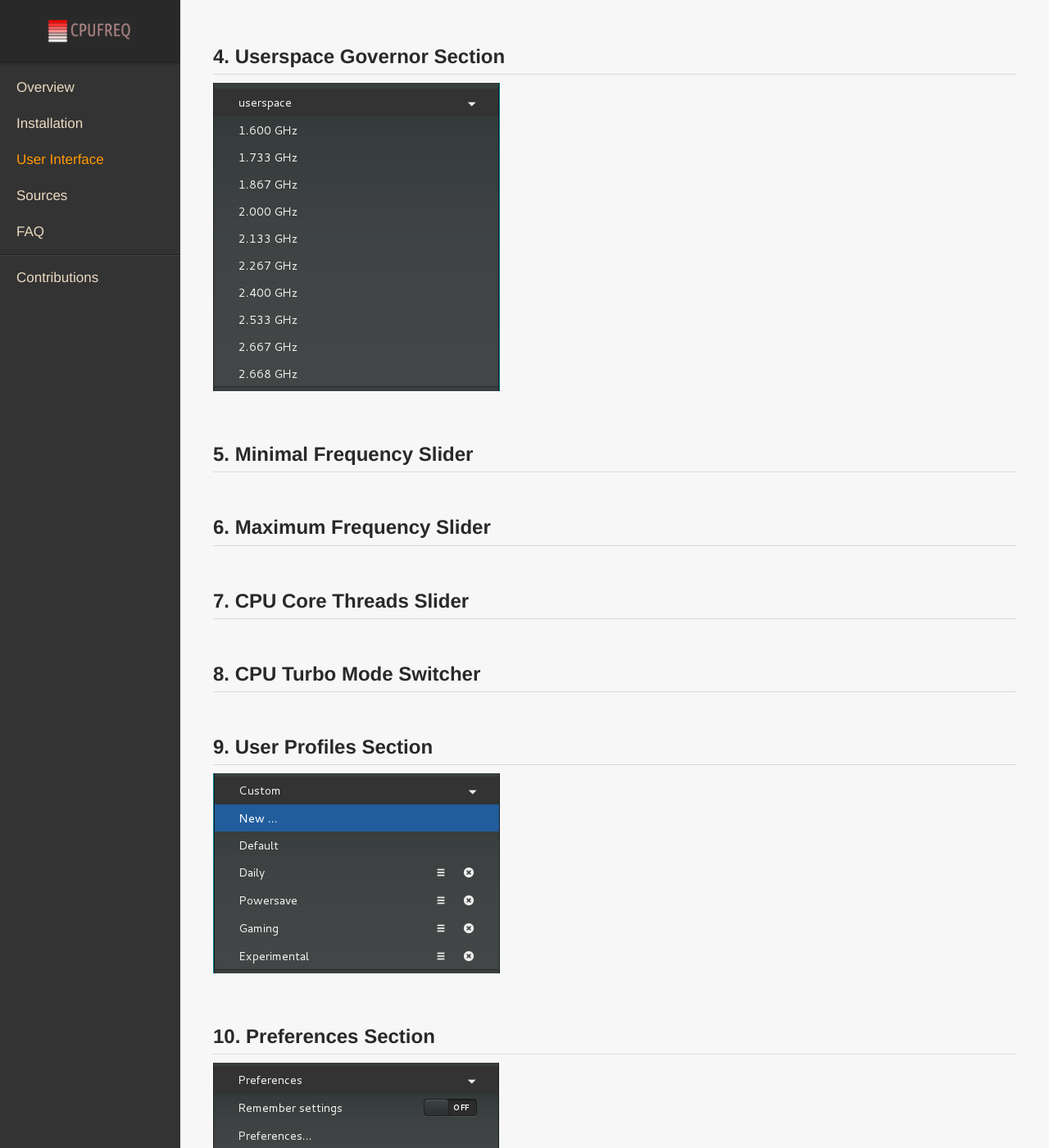
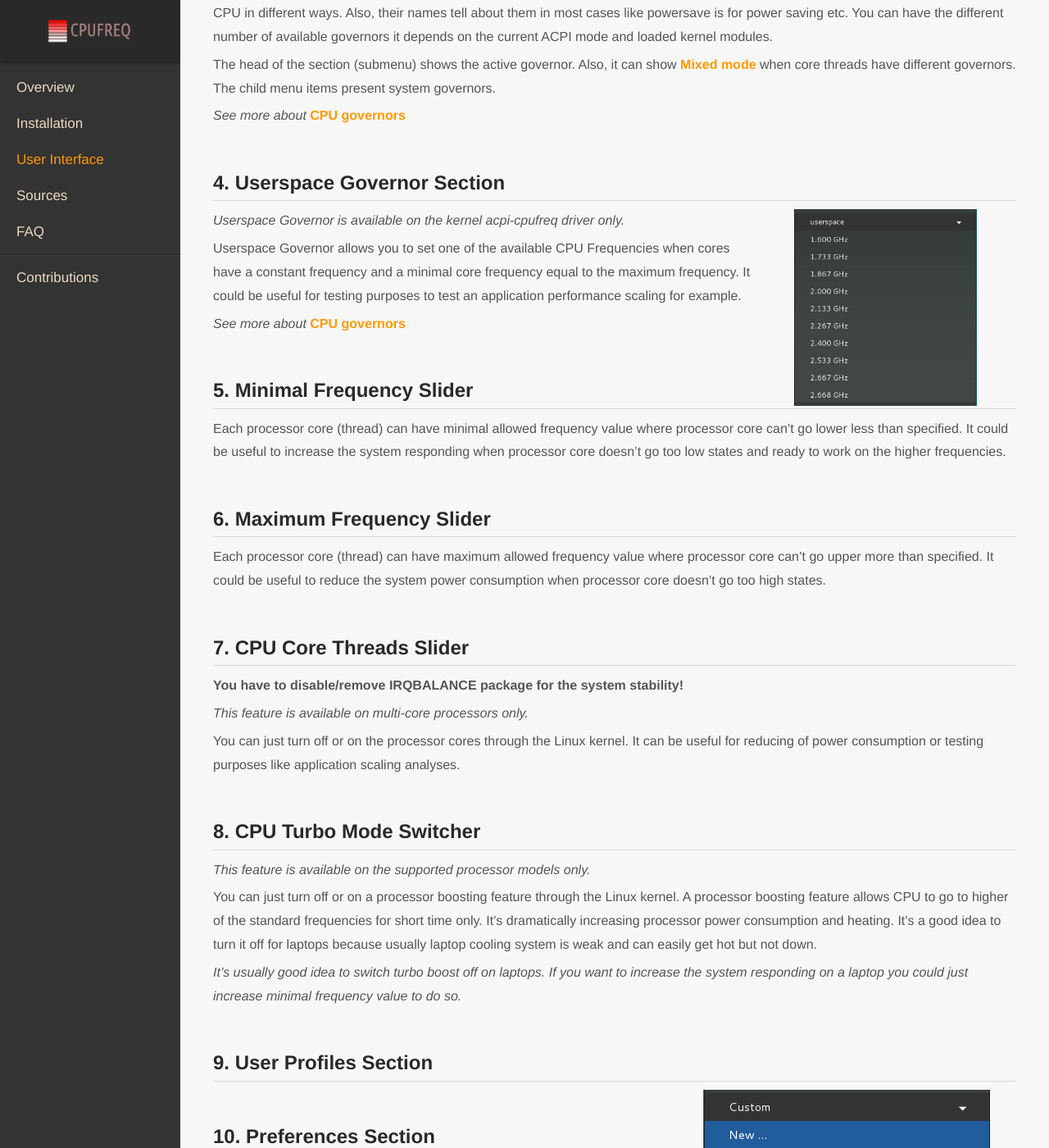
Before and after one commit to konkor/cpufreq, a Jekyll site: the page built from docs/frontend.md, in a window 1280 px wide and 1400 px high, scrolled down 2571 px. Shown: the whole window at 82% size. Built offline with Jekyll 4.4.1, drawn with Linux system fonts in a browser that asks for light colours; some of the changed text lies outside the part shown.

Commit message:
Update UI docs

```diff
--- a/docs/frontend.md
+++ b/docs/frontend.md
@@ -26,7 +26,7 @@ The Frequency Indicator shows the current maximum CPU frequency on the active CP
 
 The default frequency monitoring interval can be changed in the _Preferences_ window.
 
-_IMPORTANT: frequency monitoring doesn't require a lot system resources but It'd be nice to not go to the very low values. **It's milliseconds (1000 times per second)** Otherwise your system could be busy by the monitoring only or even have a bugs. I recommend you open the system monitor and check `cpufreq-service` process when you are changing the settings to see the service loading. You can check system journal for fail messages._
+_IMPORTANT: frequency monitoring doesn't require a lot of system resources but It'd be nice to not go to the very low values. **It's milliseconds (1000 times per second)** Otherwise, your system could be busy with the monitoring only or even have bugs. I recommend you open the system monitor and check `cpufreq-service` process when you are changing the settings to see the service loading. You can check system journal for fail messages._
 
 ## 2. Info Panel
 
@@ -36,41 +36,70 @@ _IMPORTANT: frequency monitoring doesn't require a lot system resources but It'd
 2. 😐 **WARNING** the extension detected some minor issues like **IRQBALANCE DETECTED** or **SYSTEM BUSY**.
 3. ☹ **CRITICAL** the extension found some critical issues like **SYSTEM OVERLOAD**, **CPU THROTTLE**,  **THROTTLE SPEED**.
 
-_**TODO** THERMAL THROTTLE_
+_See more here:_ [System Status Messages](#system-status-messages)
 
 ### CPU Model Name
 Here is all clear. It shows an information about the CPU Model Name.
 ### OS Release information
-Here is the Linux Distribution Name and the short major kernel version.
+Here are the Linux Distribution Name and the short major kernel version.
 ### Loading Indicator
-It shows percentage of the system loading for the last minute activity and a symbolic presentation of it. Every full circle represents 100% of the core loading.
+It shows a percentage of the system loading for the last minute activity and a symbolic presentation of it. Every full circle represents 100% of the core loading.
 
-_**TODO** loading_
+_See more here:_ [What is CPU loading in Linux?]({{ "/faq/#what-is-cpu-loading-in-linux" | relative_url }})
 ### System Status Messages
 They are trying to make your attention to some issues on your system. The extension's checking for the several issues.
 1. **CPU Loading issues** _(See the [Loading Indicator](#loading-indicator) section...)_
 2. **THERMAL THROTTLE issues** Here is two message types:
 * **CPU THROTTLE** shows what is your CPU had a critical temperature and some core threads went off for the _COUNT OF MISSED CPU CYCLES_.
 * **THROTTLE SPEED** shows CPU has _critical temperature_ **right now** and shows _NUMBER MISSING CPU CYCLES_ per second.
-_**TODO** CPU THERMAL THROTTLE_
-3. **IRQBALANCE DETECTED** _irqbalance_ package can affect the system stability and power usage. It's important, especially, for mobile devices in the first place but it affect all devices and can reduce the battery life or system devices lifetime.
+_See more here:_ [What is CPU thermal throttle?]({{ "/faq/#what-is-cpu-thermal-throttle" | relative_url }})
+3. **IRQBALANCE DETECTED** _irqbalance_ package can affect the system stability and power usage. It's important, especially, for mobile devices in the first place but it affects all devices and can reduce the battery life or system devices lifetime.
 4. **Governors** You can see the information about governors if there is a **mixed mode** when different CPU could have different active governors.
 
 _See discussion on GitHub about_ [the issue](https://github.com/konkor/cpufreq/issues/48)
 
 ## 3. CPU Governors Section
 ![]({{ "/assets/images/governors.png" | relative_url }})
+Here is you can select an available CPU governor. The governors allow managing the CPU in different ways. Also, their names tell about them in most cases like powersave is for power saving etc. You can have the different number of available governors it depends on the current ACPI mode and loaded kernel modules.
+
+The head of the section (submenu) shows the active governor. Also, it can show [Mixed mode]({{ "/faq/#what-is-a-mixed-mode" | relative_url }}) when core threads have different governors.  The child menu items present system governors.
+
+_See more about_ [CPU governors]({{ "/faq/#what-is-cpu-governors" | relative_url }})
+
 ## 4. Userspace Governor Section
-![]({{ "/assets/images/userspace.png" | relative_url }})
+<img alt="userspace" src="{{ "/assets/images/userspace.png" | relative_url }}" align="right" height="240" style="margin:0 48px">
+_Userspace Governor is available on the kernel acpi-cpufreq driver only._
+
+Userspace Governor allows you to set one of the available CPU Frequencies when cores have a constant frequency and a minimal core frequency equal to the maximum frequency. It could be useful for testing purposes to test an application performance scaling for example.
+
+_See more about_ [CPU governors]({{ "/faq/#what-is-cpu-governors" | relative_url }})
+
 ## 5. Minimal Frequency Slider
+Each processor core (thread) can have minimal allowed frequency value where processor core can't go lower less than specified.
+It could be useful to increase the system responding when processor core doesn't go too low states and ready to work on the higher frequencies.
 
 ## 6. Maximum Frequency Slider
+Each processor core (thread) can have maximum allowed frequency value where processor core can't go upper more than specified.
+It could be useful to reduce the system power consumption when processor core doesn't go too high states.
 
 ## 7. CPU Core Threads Slider
+**You have to disable/remove IRQBALANCE package for the system stability!**
+
+_This feature is available on multi-core processors only._
+
+You can just turn off or on the processor cores through the Linux kernel. It can be useful for reducing of power consumption or testing purposes like application scaling analyses.
 
 ## 8. CPU Turbo Mode Switcher
+_This feature is available on the supported processor models only._
+
+You can just turn off or on a processor boosting feature through the Linux kernel. A processor boosting feature allows CPU to go to higher of the standard frequencies for short time only. It's dramatically increasing processor power consumption and heating.
+It's a good idea to turn it off for laptops because usually laptop cooling system is weak and can easily get hot but not down.
+
+_It's usually good idea to switch turbo boost off on laptops. If you want to increase the system responding on a laptop you could just increase minimal frequency value to do so._
 
 ## 9. User Profiles Section
-![]({{ "/assets/images/profiles.png" | relative_url }})
+<img alt="profiles" src="{{ "/assets/images/profiles.png" | relative_url }}" align="right" style="margin:0 32px">
+
+
 ## 10. Preferences Section
 ![]({{ "/assets/images/preferences.png" | relative_url }})
```
Also changed, not shown: docs/faq.md (+8 -2 lines).
